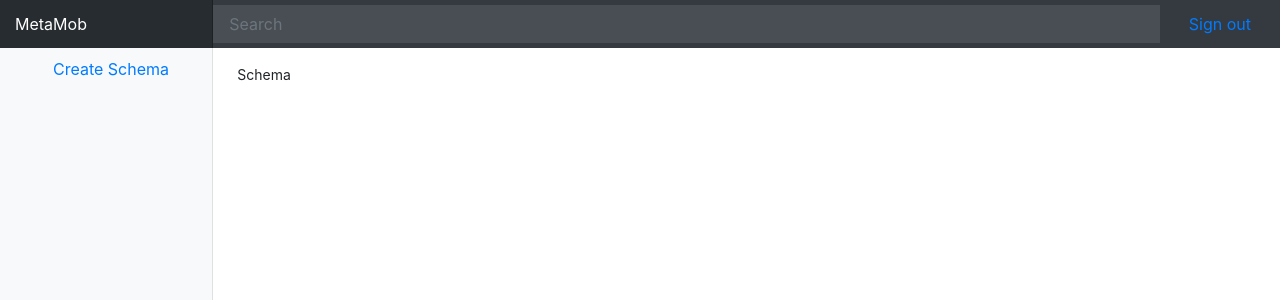
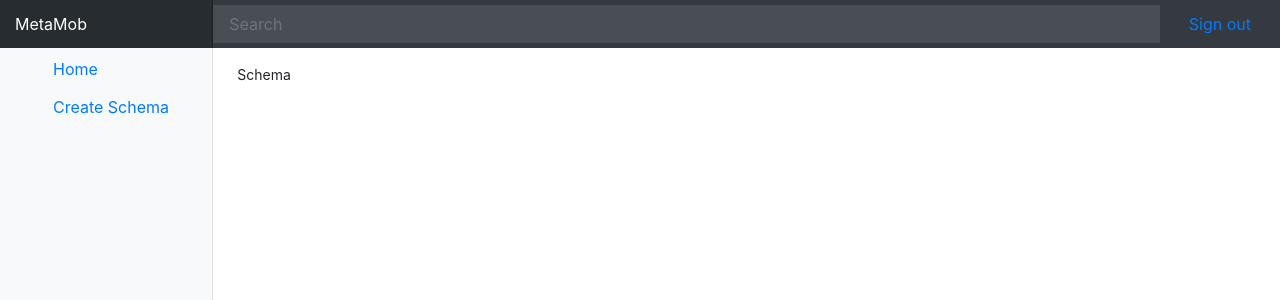
Before and after one commit to taipan-ouch/Meta, a React (Create React App) app: page / in a window 1280 px wide. Shown: the top 300 px of the page. Built offline with nearby package versions, Linux system fonts and the light colour scheme.

Commit message:
fix: make selection work

```diff
--- a/src/components/Canvas/Canvas.tsx
+++ b/src/components/Canvas/Canvas.tsx
@@ -8,7 +8,8 @@
   SCHEMA = 'SCHEMA'
 }
 
-export default function Canvas(props: { canvasContentKey: CanvasContentKey }): ReactElement {
+export default function Canvas(props: { canvasContentKey: string }): ReactElement {
+  debugger;
   switch (props.canvasContentKey) {
     case CanvasContentKey.HOME:
       return <Home />;
--- a/src/index.tsx
+++ b/src/index.tsx
@@ -1,9 +1,9 @@
 import * as React from 'react';
-import { render } from 'react-dom';
+import {ReactElement, useState} from 'react';
+import {render} from 'react-dom';
 
-import Sidebar, { SidebarSection } from 'components/Sidebar/Sidebar';
-import Canvas, { CanvasContentKey } from 'components/Canvas/Canvas';
-import {ReactElement, useState} from 'react';
+import Sidebar, {SidebarSection} from 'components/Sidebar/Sidebar';
+import Canvas, {CanvasContentKey} from 'components/Canvas/Canvas';
 
 const sections: SidebarSection[] = [
   {
@@ -11,23 +11,32 @@
     label: 'meta',
     items: [
       {
+        label: 'Home',
+        name: CanvasContentKey.HOME,
+        dataFeather: 'home'
+      },
+      {
         label: 'Create Schema',
-        name: 'createSchema',
+        name: CanvasContentKey.SCHEMA,
         dataFeather: 'file-edit'
-      },
+      }
     ],
   },
 ];
 
 function RenderSidebarAndContent(): ReactElement {
-  const [canvasContentKey] = useState(CanvasContentKey.SCHEMA)
+  const [canvasContentKey, setCanvasContentKey] = useState<string>(CanvasContentKey.SCHEMA.toString())
   return (
     <div id="app-container" className="container-fluid">
       <div className="row">
         <nav className="col-md-2 d-none d-md-block bg-light sidebar">
           <aside id="sidebar">
             <ul>
-              <Sidebar sections={sections} onSelectItem={(name) => alert(name)}/>
+              <Sidebar sections={sections} onSelectItem={
+                (name) => {
+                  setCanvasContentKey(name)
+                }
+              }/>
             </ul>
           </aside>
         </nav>
```
